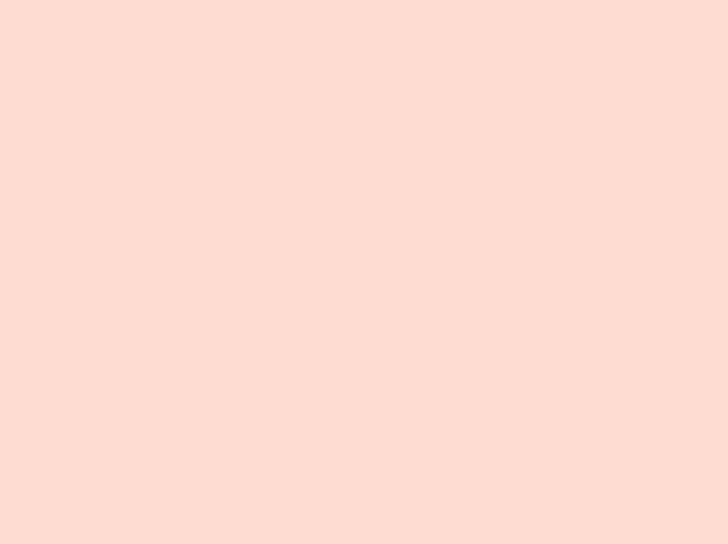
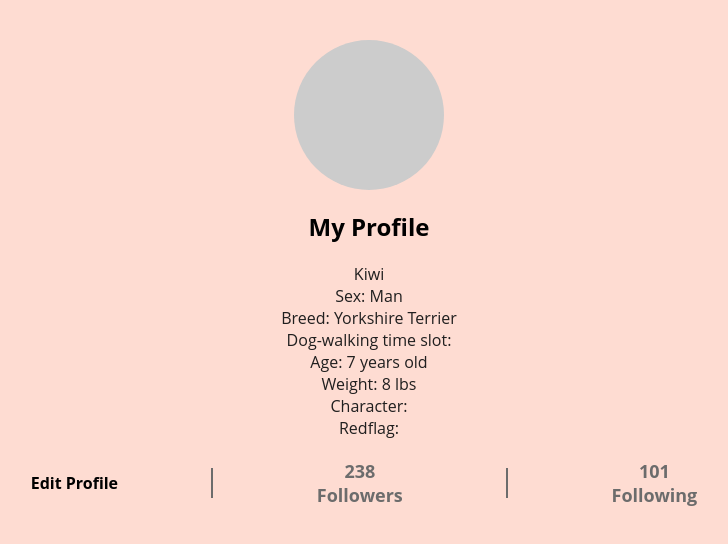
Before and after one commit to Sunzhuofan-Apple/petpals, a React (Create React App) app: page /MyProfile in a window 1280 px wide. Before the commit this address had no page. Shown: the top 544 px of the page, without its empty margins (271-999 px from the left). Built offline with nearby package versions, Linux system fonts and the light colour scheme.

Commit message:
Adding Myprofile

```diff
--- a/src/components/App.js
+++ b/src/components/App.js
@@ -8,6 +8,7 @@ import Transition from './Transition';
 import Matching from './Matching';
 import ProfileSignUp from './ProfileSignUp';
 import AddPhoto from './AddPhoto';
+import MyProfile from './MyProfile';
 
 function App() {
     const [petName, setPetName] = useState("");
@@ -29,6 +30,7 @@ function App() {
                     <Route path="/SignupPage" element={<SignupPage />} />
                     <Route path="/Transition" element={<Transition />} />
                     <Route path="/Matching" element={<Matching />} />
+                    <Route path="/MyProfile" element={<MyProfile />} />
                 </Routes>
             </div>
         </Router>
--- /dev/null
+++ b/src/components/MyProfile.js
@@ -0,0 +1,34 @@
+import React from "react";
+import "../styles/MyProfile.css";
+
+export const MyProfile = () => {
+    return (
+        <div className="profile">
+            <div className="photo-placeholder" />
+            <div className="text-wrapper-6">My Profile</div>
+            <div className="group">
+                <p className="kiwi-sex-man-breed">
+                    <span className="span">Kiwi<br /></span>
+                    <span className="text-wrapper-5">
+                        Sex: Man<br />
+                        Breed: Yorkshire Terrier<br />
+                        Dog-walking time slot:<br />
+                        Age: 7 years old<br />
+                        Weight: 8 lbs<br />
+                        Character:<br />
+                        Redflag:
+                    </span>
+                </p>
+            </div>
+            <div className="shots-followers">
+                <div className="edit-profile">Edit Profile</div>
+                <div className="divider" />
+                <div className="text-wrapper-3">238<br /><span>Followers</span></div>
+                <div className="divider" />
+                <div className="text-wrapper-4">101<br /><span>Following</span></div>
+            </div>
+        </div>
+    );
+};
+
+export default MyProfile;
--- /dev/null
+++ b/src/styles/MyProfile.css
@@ -0,0 +1,68 @@
+.profile {
+    width: 100%;
+    max-width: 800px;
+    margin: 0 auto;
+    background: #FEDCD2;
+    padding: 20px;
+    text-align: center;
+    border-radius: 10px;
+}
+
+.photo-placeholder {
+    width: 150px;
+    height: 150px;
+    background-color: #ccc;
+    border-radius: 50%;
+    margin: 20px auto;
+}
+
+.shots-followers {
+    display: flex;
+    justify-content: space-around;
+    align-items: center;
+    margin-top: 20px;
+    flex-wrap: wrap;
+}
+
+.text-wrapper, .text-wrapper-2, .text-wrapper-3, .text-wrapper-4 {
+    margin: 0 10px;
+    font-size: 18px;
+    color: #6C6C6C;
+    text-align: center;
+}
+
+.edit-profile, .text-wrapper-3, .text-wrapper-4 {
+    cursor: pointer;
+    font-weight: bold;
+}
+
+.divider {
+    width: 2px;
+    height: 30px;
+    background: #6C6C6C;
+    margin: 0 10px;
+}
+
+.group {
+    margin-top: 20px;
+}
+
+.kiwi-sex-man-breed {
+    font-size: 16px;
+    color: #201F1F;
+}
+
+.text-wrapper-6 {
+    font-size: 24px;
+    font-weight: bold;
+    margin-top: 20px;
+}
+
+@media (max-width: 600px) {
+    .shots-followers {
+        flex-direction: column;
+    }
+    .divider {
+        display: none;
+    }
+}
```
Also changed, not shown: 1 other file (tests, documents, lock files or other folders).
